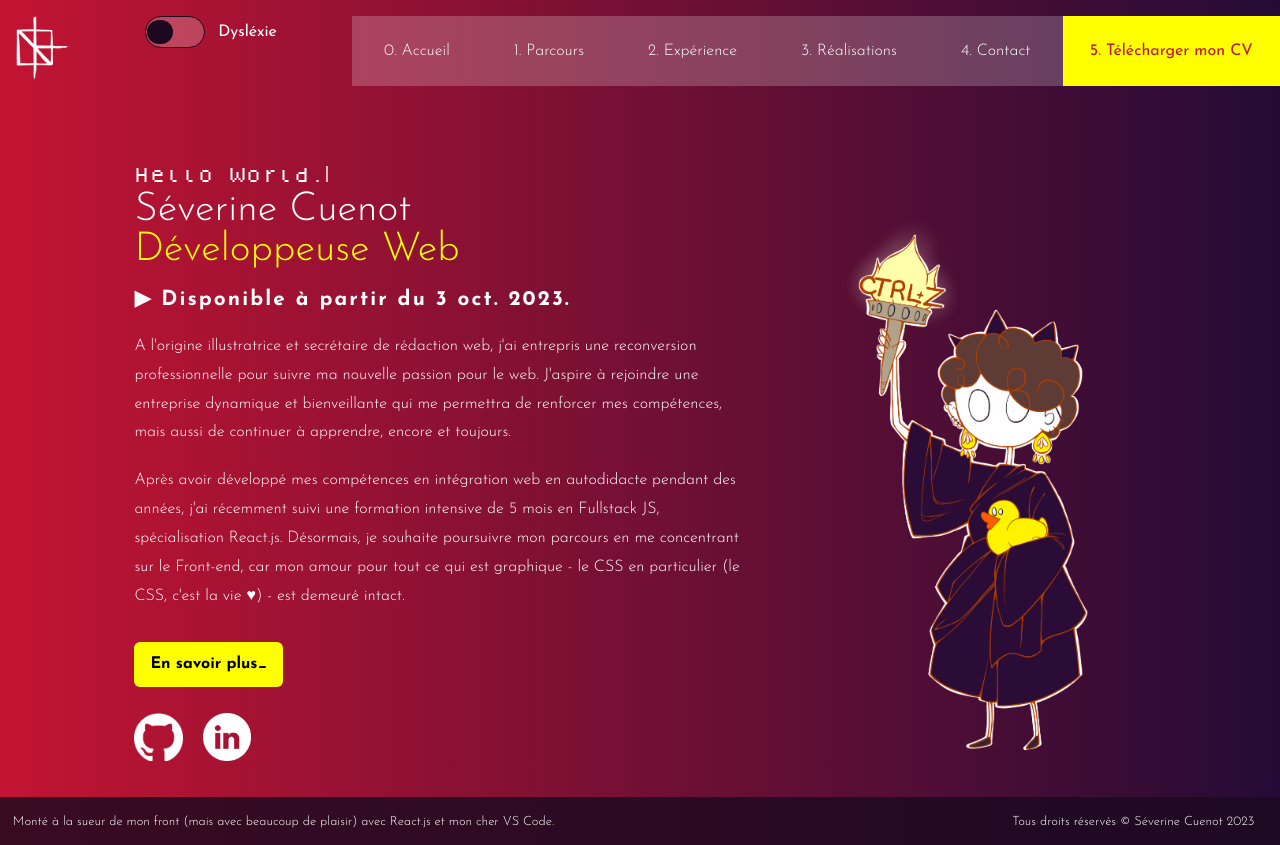
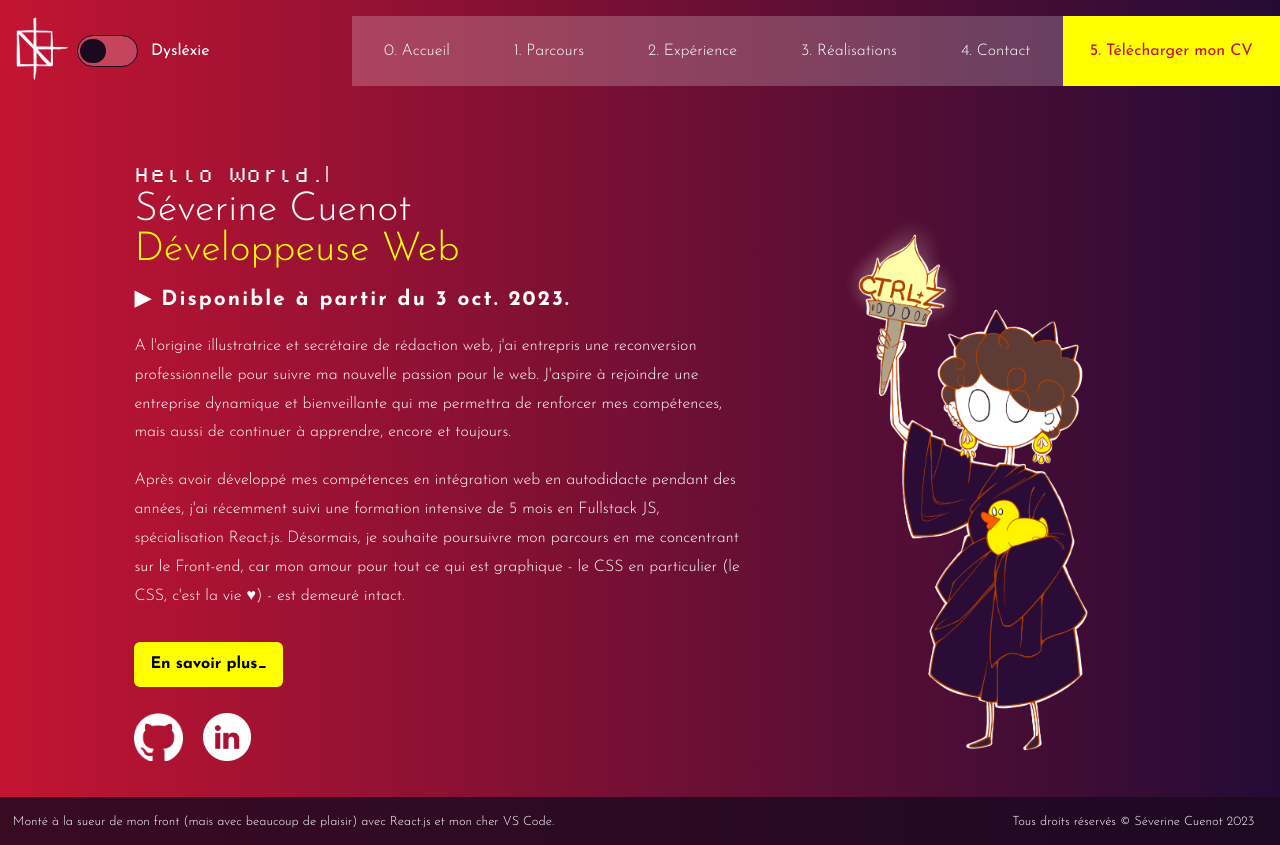
Before and after one commit to severine-cuenot/portfolio, a React app: page / in a window 1280 px wide. Built offline with nearby package versions, Linux system fonts and the light colour scheme; some packages are replaced by stand-ins of ours.

Commit message:
:hammer: fix : fix CSS for toggle

```diff
--- a/src/components/AppHeader/index.js
+++ b/src/components/AppHeader/index.js
@@ -45,8 +45,10 @@ function AppHeader({ handleChangeFont }) {
       </nav>
       {/* // Navbar for desktop */}
       <nav className="main-nav-desktop" role="navigation" aria-label="Menu de navigation">
-        <Link to="/"><img src="../../img/signature.png" alt="retourner à la page d'accueil" className="main-nav-desktop__logo" /></Link>
-        <Toggle onClick={handleChangeFont} />
+        <div className="main-nav-desktop__left-part">
+          <Link to="/"><img src="../../img/signature.png" alt="retourner à la page d'accueil" className="main-nav-desktop__logo" /></Link>
+          <span className="main-nav-desktop__toggle"><Toggle onClick={handleChangeFont} /></span>
+        </div>
         <ul className="main-nav-desktop__block">
           <li className="main-nav-desktop__element"><Link to="/">0. Accueil</Link></li>
           <li className="main-nav-desktop__element"><Link to="/parcours">1. Parcours</Link></li>
--- a/src/components/AppHeader/style.scss
+++ b/src/components/AppHeader/style.scss
@@ -5,18 +5,14 @@
 .left__part{
   display: flex;
   flex-direction: column;
-  @media (max-width: 768px) {
-    flex-direction: row;
-    justify-items: left;
-  }
 }
 
-.toggle__block {
-  @media (max-width: 768px) {
-  display: flex;
-  justify-items: left;
-  }
-}
+// .toggle__block {
+//   @media (max-width: 768px) {
+//   display: flex;
+//   align-items: center;
+//   }
+// }
 
 
 .main-nav {
@@ -94,10 +90,20 @@
 .main-nav-desktop {
   display: flex;
   justify-content: space-between;
+  align-items: center;
   margin: 1em 0 0 1em;
-
   @media (max-width: 768px) {
     display: none;
+  }
+
+  &__left-part {
+    display: flex;
+    flex-direction: row;
+    align-items: center;
+  }
+
+  &__toggle {
+    margin-left: 0.5em;
   }
 
   // Logo signature
```
